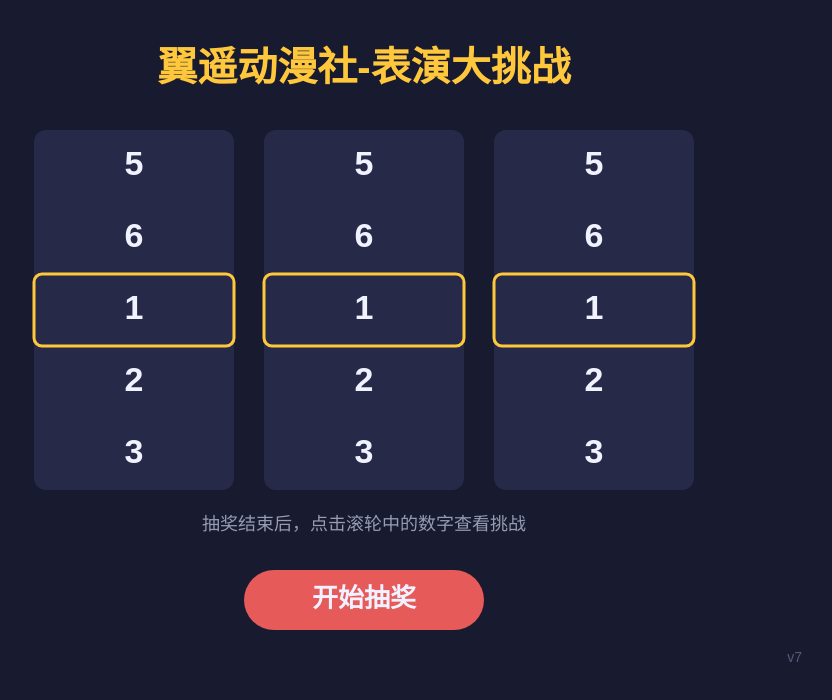
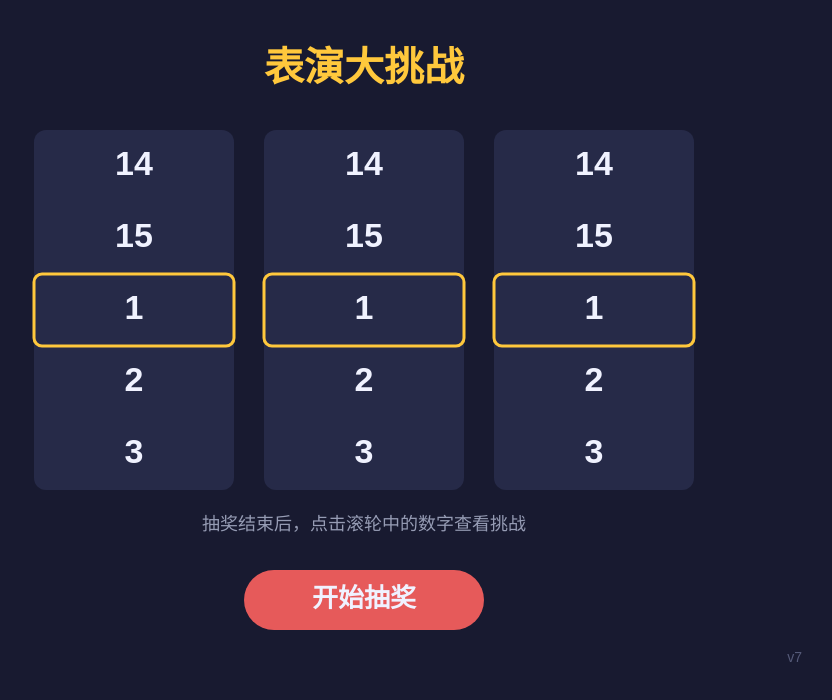
Before and after one commit to yk2v7hvw7y/ef_performance_machine, a plain HTML site: page index.html in a window 1280 px wide. Shown: the whole page, without its empty margins (276-1108 px from the left). Drawn offline with Linux system fonts and the light colour scheme.

Commit message:
Update index.html

```diff
--- a/index.html
+++ b/index.html
@@ -3,7 +3,7 @@
 <head>
 <meta charset="UTF-8">
 <meta name="viewport" content="width=device-width, initial-scale=1.0">
-<title>翼遥动漫社-表演大挑战</title>
+<title>表演大挑战</title>
 <style>
   /* 整体页面样式：深色背景 + 金色主题 */
   * { margin: 0; padding: 0; box-sizing: border-box; }
@@ -146,22 +146,43 @@ const SPIN_TURNS = [6, 8, 10];                // 各滚轮滚动整圈数
 // num：滚轮数字；text：弹窗正文；detail：框内额外说明（没有就填 null）
 // image：图片路径（放在 slot_assets 文件夹；不需要填 null）
 const ITEMS = [
-  {num: 1, text: "对人群大声说出以上内容",
+  {num: 1, text: "对人群喵出以上内容",
    detail: "关注塔菲喵~，关注塔菲谢谢喵~~~", image: null},
-  {num: 2, text: "做出图示动作并大喊Ciallo",
+  {num: 2, text: "模仿图示动作并大喊'Ciallo'",
    detail: null, image: "slot_assets/Ciallo.jpg"},
   {num: 3, text: "对人群做出以上动作",
-   detail: "横屏高高举起你的手机，手机切换为白屏大声喊出：原神，启动！！！",
+   detail: "横屏高高举起你的手机，手机切换为白屏大声喊出：'原神，启动！！！'",
    image: null},
-  {num: 4, text: "对人群大声说出以上内容",
+  {num: 4, text: "对人群喊出以上内容",
    detail: "鸣潮，牛逼！！！",
    image: null},
-  {num: 5, text: "模仿图片动作并捧腹大笑",
+  {num: 5, text: "模仿图示动作并捧腹大笑6s",
    detail: null,
    image: "slot_assets/milk_dragon.jpg"},
   {num: 6, text: "回忆那个男人，进行一次猛回头",
    detail: null,
    image: "slot_assets/turn_head.jpg"},
+  {num: 7, text: "模仿图示动作并大喊'（你的名字），出击！！！'",
+   detail: null, image: "slot_assets/kiana.jpg"},
+  {num: 8, text: "自由展示",
+   detail: "做出你认为最中二的动作并喊出对应台词", image: null},
+  {num: 9, text: "对班长大声喊出以上台词(女生改为对任意同性喊出)",
+   detail: "（对方的名字）！你跳舞好好看！我好喜欢你！", image: null},
+  {num: 10, text: "模仿图示动作并大喊'懂你意思'",
+   detail: null, image: "slot_assets/you_know.jpg"},
+  {num: 11, text: "模仿图示表情",
+   detail: null, image: "slot_assets/kejie.jpg"},
+  {num: 12, text: "背对人群，听到你的名字时转身并模仿图示动作",
+   detail: null, image: "slot_assets/xiongda.jpg"},
+  {num: 13, text: "对人群喊出以上内容",
+   detail: "都是同龄人我原本梅香酱味大鸡！",
+   image: null},
+  {num: 14, text: "一边拍手一边唱出以上内容",
+   detail: "你爱我，我爱你，蜜雪冰城甜蜜蜜~~~",
+   image: null},
+  {num: 15, text: "双手握住班长的手并哭出以上内容",
+   detail: "没有（对方的名字）的话，瓦达西！",
+   image: null},
 ];
 const ITEM_COUNT = ITEMS.length;
 const CIRCUMFERENCE = ITEM_H * ITEM_COUNT;    // 转一圈的像素长度
@@ -335,7 +356,7 @@ function draw(now) {
   ctx.font = "bold 40px 'Microsoft YaHei', sans-serif";
   ctx.textAlign = "center";
   ctx.textBaseline = "middle";
-  ctx.fillText("翼遥动漫社-表演大挑战", SCREEN_W / 2, 60);
+  ctx.fillText("表演大挑战", SCREEN_W / 2, 60);
   // 3 个滚轮
   for (let i = 0; i < 3; i++) {
     let offset;
```
